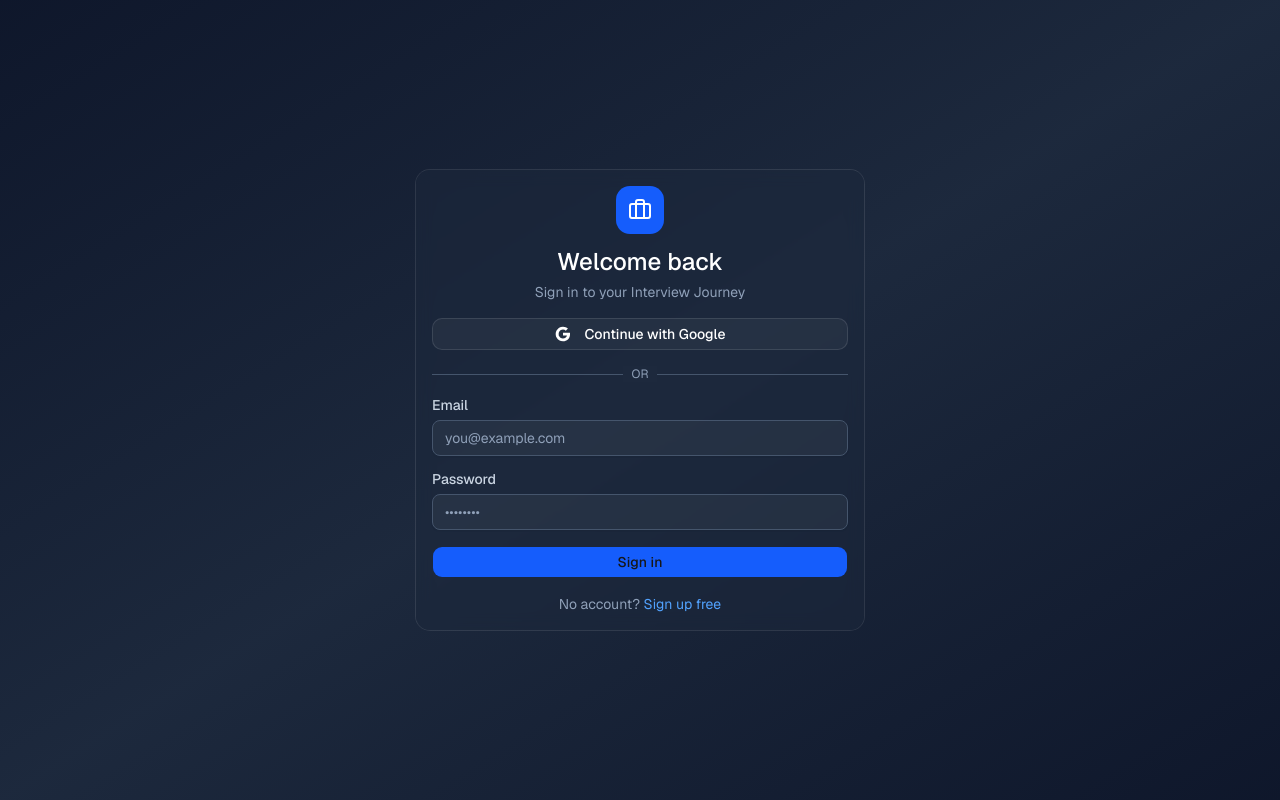
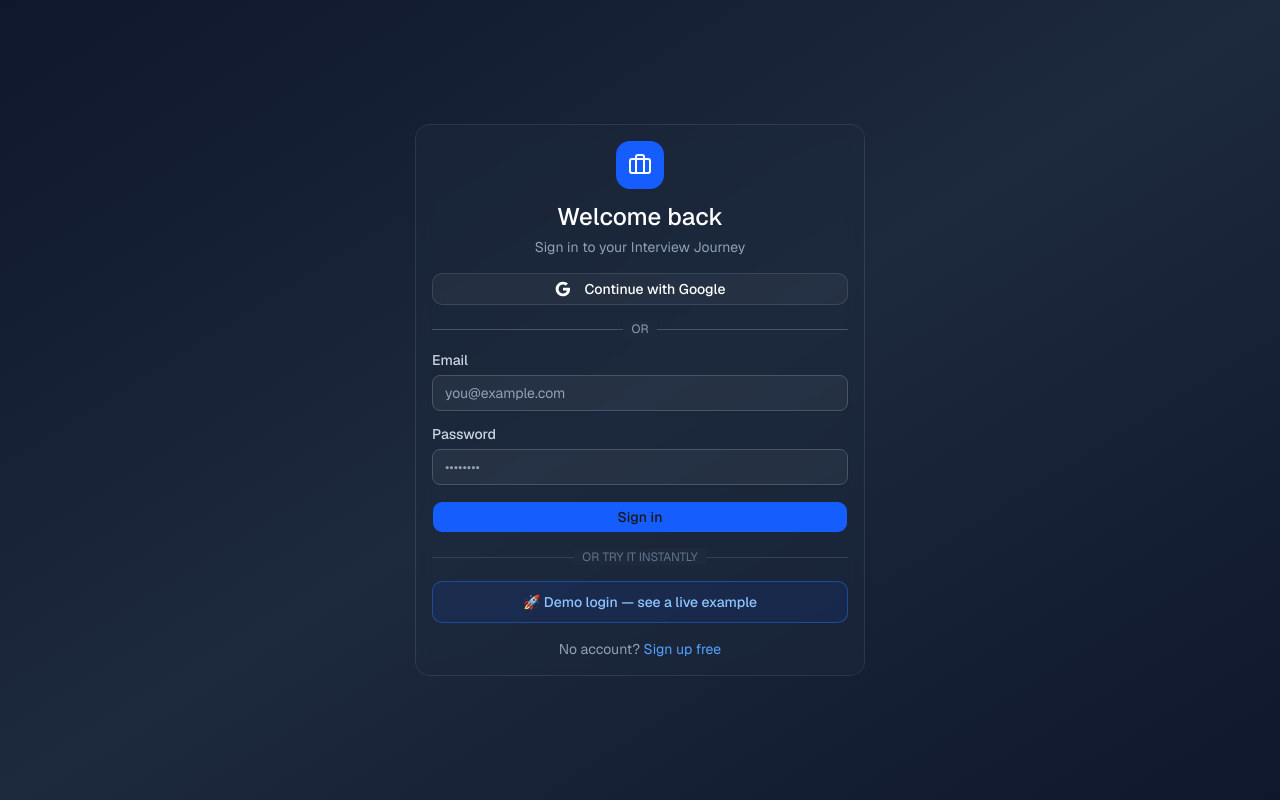
Before and after one commit to jpwilson/interview-journey, a Next.js app: page /login in a window 1280 px wide. Built offline with nearby package versions, Linux system fonts and the light colour scheme; no server answers.

Commit message:
feat: add 1-click demo login button + seed demo data (5 companies, offer/interview/rejected)

```diff
--- a/src/app/(auth)/login/page.tsx
+++ b/src/app/(auth)/login/page.tsx
@@ -93,6 +93,37 @@ function LoginForm() {
           </Button>
         </form>
 
+        {/* 1-click demo */}
+        <div className="relative">
+          <div className="absolute inset-0 flex items-center">
+            <span className="w-full border-t border-slate-700" />
+          </div>
+          <div className="relative flex justify-center text-xs uppercase">
+            <span className="bg-slate-800 px-2 text-slate-500">or try it instantly</span>
+          </div>
+        </div>
+        <button
+          type="button"
+          onClick={async () => {
+            setLoading(true)
+            const { error } = await supabase.auth.signInWithPassword({
+              email: 'demo@interviewjourney.app',
+              password: 'demo1234!',
+            })
+            if (error) {
+              toast.error(error.message)
+              setLoading(false)
+            } else {
+              router.push('/dashboard')
+              router.refresh()
+            }
+          }}
+          disabled={loading}
+          className="w-full rounded-lg border border-blue-500/40 bg-blue-600/10 py-2.5 text-sm font-medium text-blue-300 transition-colors hover:bg-blue-600/20 disabled:opacity-50"
+        >
+          🚀 Demo login — see a live example
+        </button>
+
         <p className="text-center text-sm text-slate-400">
           No account?{' '}
           <Link href="/signup" className="text-blue-400 hover:text-blue-300">Sign up free</Link>
--- a/src/app/(marketing)/page.tsx
+++ b/src/app/(marketing)/page.tsx
@@ -50,9 +50,9 @@ export default function LandingPage() {
               Start for free <ArrowRight className="ml-2 h-4 w-4" />
             </Button>
           </Link>
-          <Link href="/pricing">
-            <Button size="lg" variant="outline" className="border-slate-600 text-slate-300">
-              See pricing
+          <Link href="/login">
+            <Button size="lg" variant="outline" className="border-blue-500/50 bg-blue-600/10 text-blue-300 hover:bg-blue-600/20">
+              🚀 Live demo
             </Button>
           </Link>
         </div>
```
